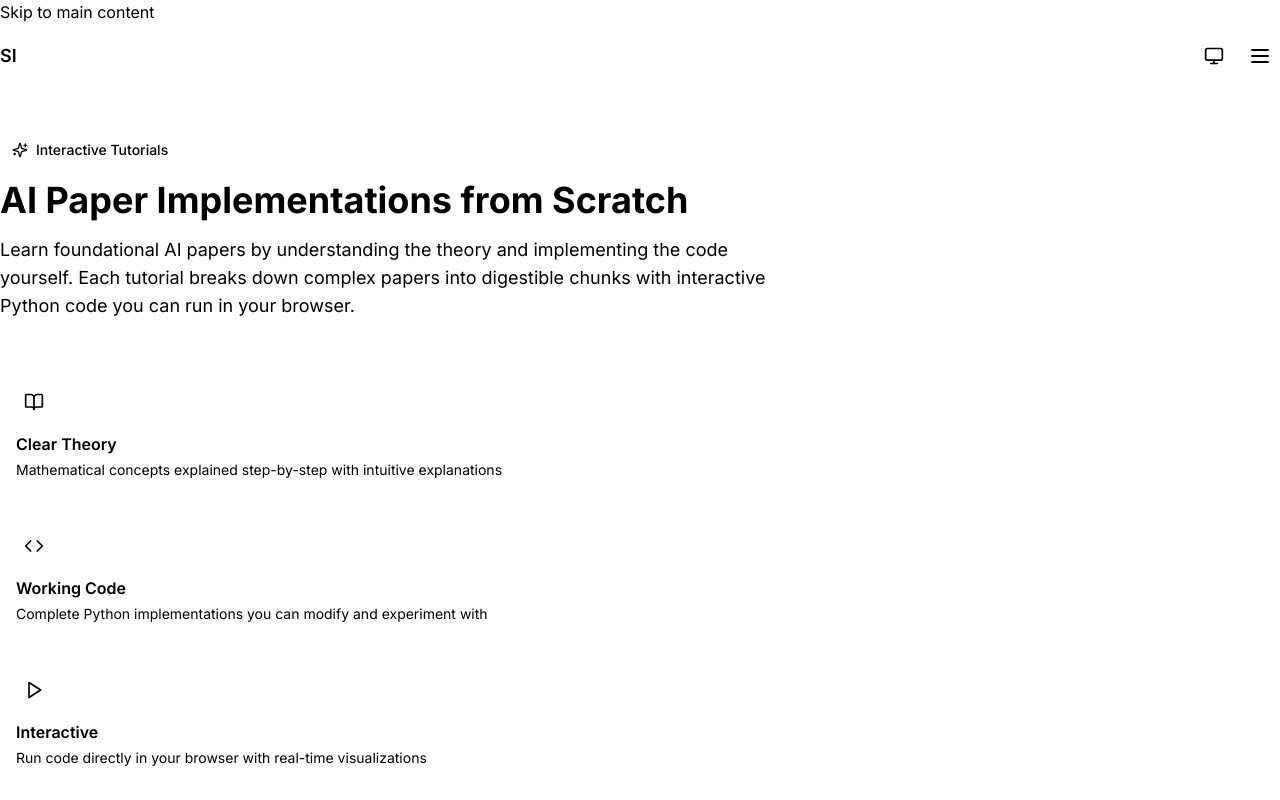
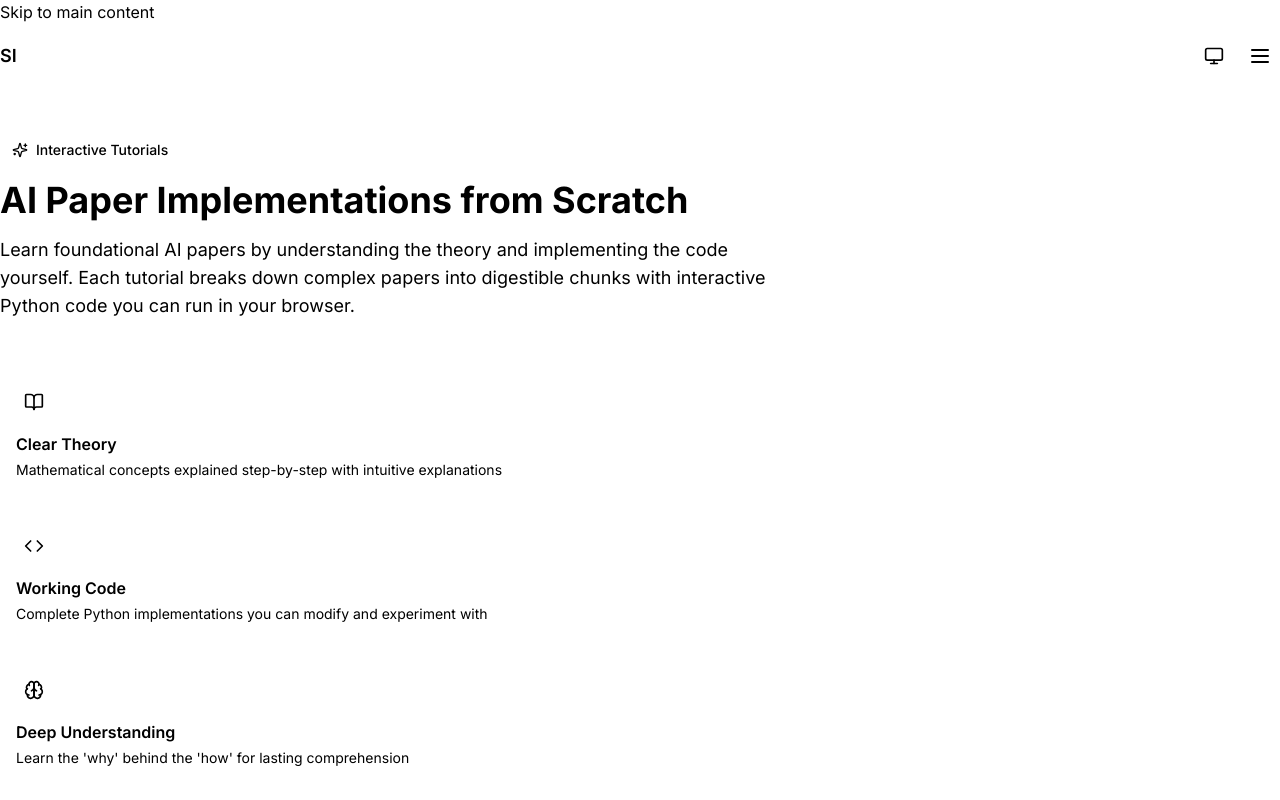
Before and after one commit to shammun/portfolio-website, a Next.js app: page /blog/ai-paper-implementations in a window 1280 px wide. Shown: the top 800 px of the page. Built offline with nearby package versions, Linux system fonts and the light colour scheme.

Commit message:
Remove Interactive feature from AI Papers page

```diff
--- a/src/app/blog/ai-paper-implementations/page.tsx
+++ b/src/app/blog/ai-paper-implementations/page.tsx
@@ -6,7 +6,6 @@ import {
   BookOpen,
   ArrowRight,
   Code,
-  Play,
   Brain,
 } from "lucide-react";
 
@@ -99,12 +98,6 @@ const features = [
       "Complete Python implementations you can modify and experiment with",
   },
   {
-    icon: Play,
-    title: "Interactive",
-    description:
-      "Run code directly in your browser with real-time visualizations",
-  },
-  {
     icon: Brain,
     title: "Deep Understanding",
     description:
@@ -134,7 +127,7 @@ export default function AIPaperImplementationsPage() {
         </div>
 
         {/* Features */}
-        <div className="grid gap-4 sm:grid-cols-2 lg:grid-cols-4 mb-16">
+        <div className="grid gap-4 sm:grid-cols-3 mb-16">
           {features.map((feature) => (
             <div
               key={feature.title}
```
